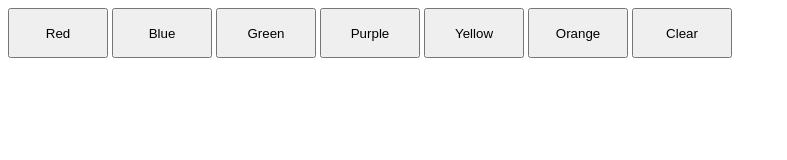
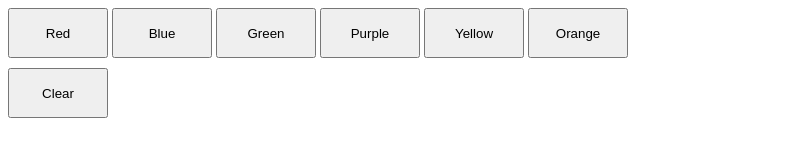
Before and after one commit to JetpackFandango/jetpackfandango.github.io, a plain HTML site: page simon-says.html in a window 1280 px wide. Shown: the whole page, without its empty margins (0-787 px from the left). Drawn offline with Linux system fonts and the light colour scheme.

Commit message:
simon says

```diff
--- a/simon-says.css
+++ b/simon-says.css
@@ -3,6 +3,9 @@ button{
   height:50px;
   display:inline-block;
   margin-bottom: 10px;
+}
+#clear-button{
+  display:block;
 }
 
 .circle{
```
